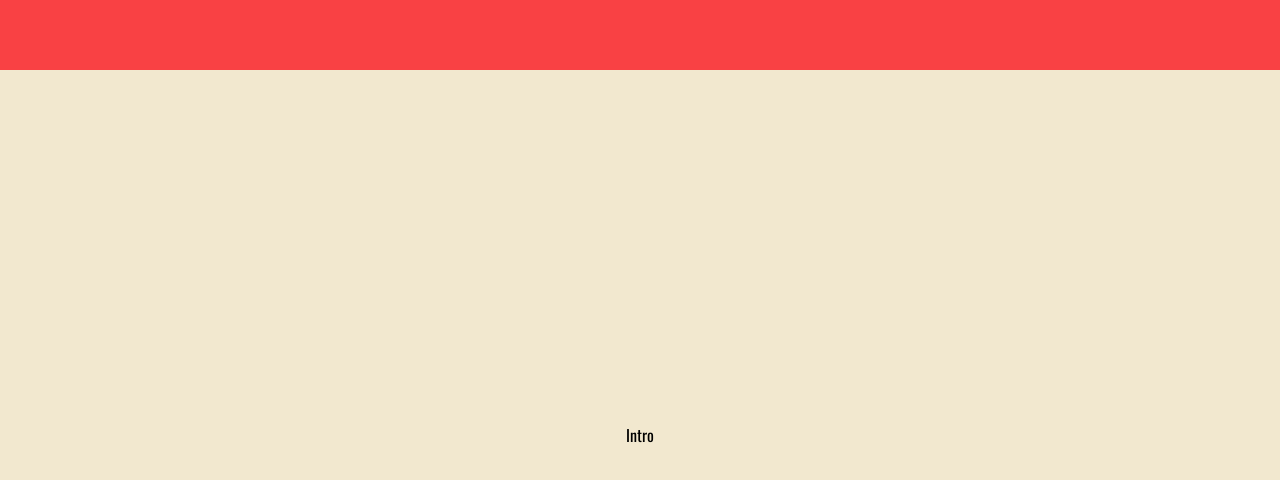
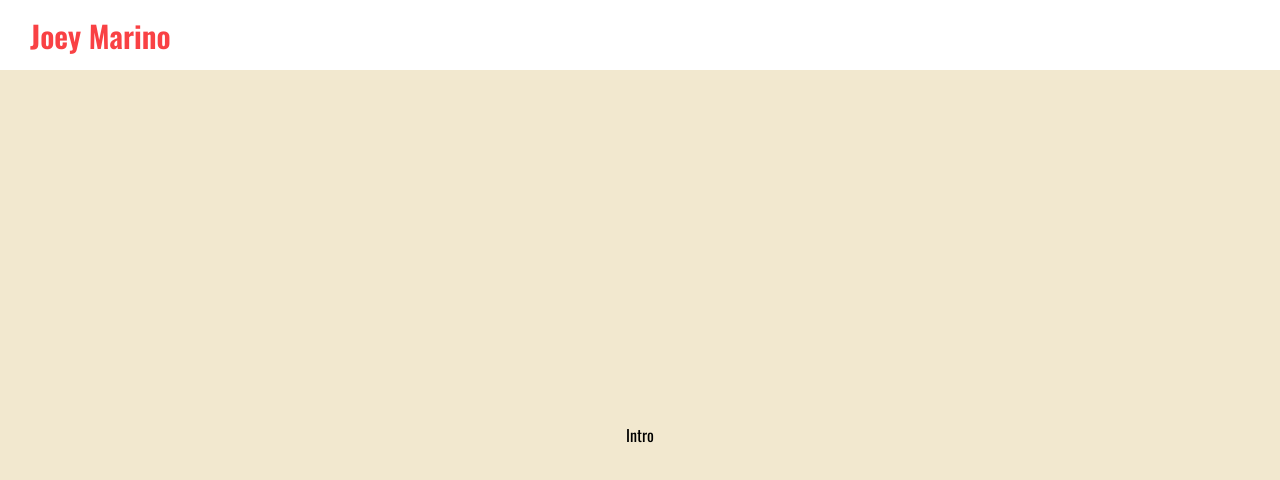
Before and after one commit to marinojoey/my-website, a React (Create React App) app: page / in a window 1280 px wide. Shown: the top 480 px of the page. Built offline with nearby package versions, Linux system fonts and the light colour scheme.

Commit message:
progress

```diff
--- a/src/Components/topbar/Topbar.jsx
+++ b/src/Components/topbar/Topbar.jsx
@@ -1,11 +1,18 @@
 import './topbar.scss'
-import { MailOutline } from '@material-ui/icons'
+// import { MailOutline } from '@material-ui/icons'
 
 
 export default function topbar() {
     return (
         <div className='topbar' id="topbar">
+          <div className='wrapper'>
+              <div className="left">
+                <a href='#intro' className='title'>Joey Marino</a>
+              </div>
+              <div className="right">
 
+              </div>
+          </div>
         </div>
     )
 }
--- a/src/Components/topbar/topbar.scss
+++ b/src/Components/topbar/topbar.scss
@@ -1,10 +1,30 @@
+@import "../../global.scss";
+
 .topbar {
     height: 70px;
     width: 100%;
-    background-color: rgb(249, 65, 68);
+    background-color: white;
+    color: $maincolor;
     position: fixed;
     top: 0;
     z-index: 2;
-    overflow: hidden;
 
+
+    .wrapper {
+        height: 50px;
+        padding: 10px 30px;
+        display: flex;
+        align-items: center;
+        justify-content: space-between;
+
+        .left {
+
+            .title {
+                font-size: 30px;
+                font-weight: 600;
+                text-decoration: none;
+                color: inherit;
+            }
+        }
+    }
 }
--- /dev/null
+++ b/src/global.scss
@@ -0,0 +1 @@
+$maincolor: rgb(249, 65, 68)
```
